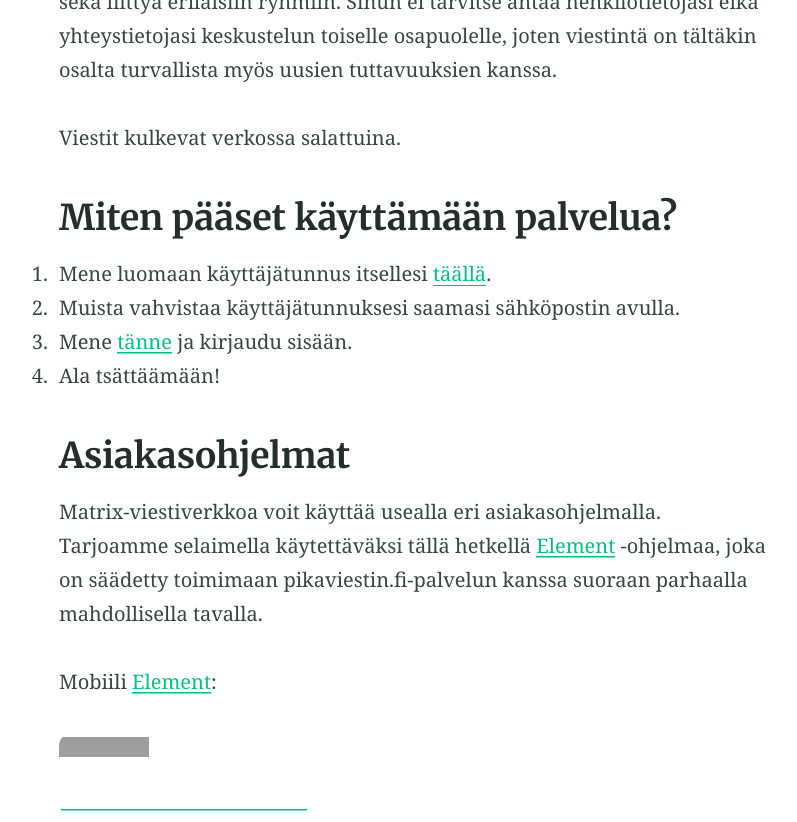
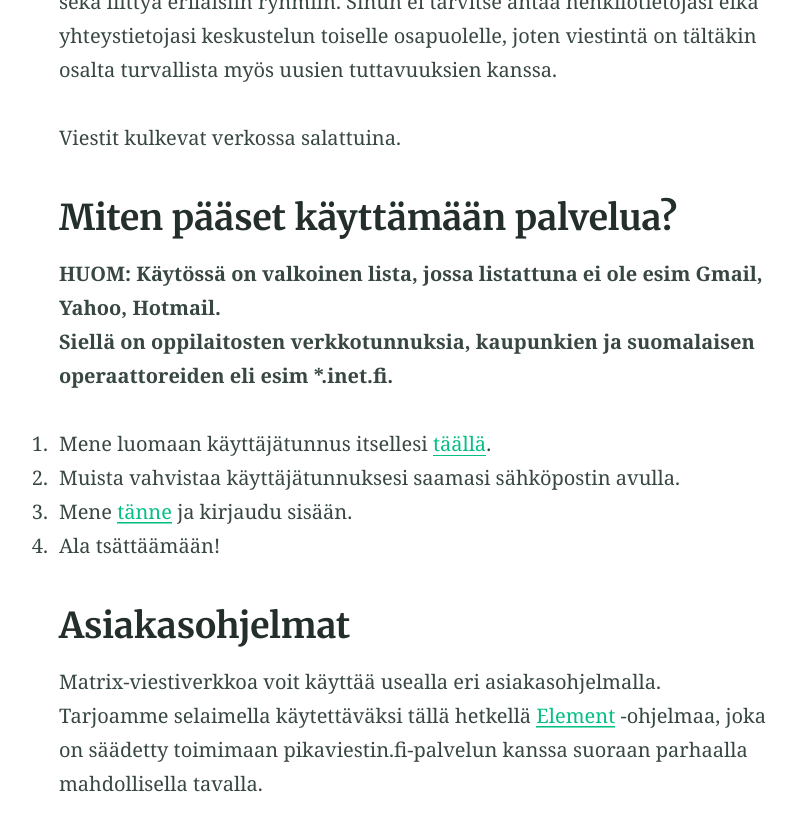
Before and after one commit to pikaviestin/website-www.pikaviestin.fi, a Jekyll site: the page built from index.md, in a window 1280 px wide and 900 px high, scrolled down 1411 px, cut to the strip 0-822 px from the top of the window. Shown: the whole strip, without its empty margins (224-1021 px from the left). Built offline with Jekyll 4.4.1, drawn with Linux system fonts in a browser that asks for light colours; grey boxes are pictures that could not be loaded.

Commit message:
Make sure users are aware of the whitelist.

```diff
--- a/index.md
+++ b/index.md
@@ -28,6 +28,9 @@
 Viestit kulkevat verkossa salattuina.
 
 ## Miten pääset käyttämään palvelua?
+
+**HUOM: Käytössä on valkoinen lista, jossa listattuna ei ole esim Gmail, Yahoo, Hotmail.
+Siellä on oppilaitosten verkkotunnuksia, kaupunkien ja suomalaisen operaattoreiden eli esim *.inet.fi.**
 
 1. Mene luomaan käyttäjätunnus itsellesi [täällä](https://login.pikaviestin.fi/if/flow/matrix-enrollment/).
 2. Muista vahvistaa käyttäjätunnuksesi saamasi sähköpostin avulla.
```
